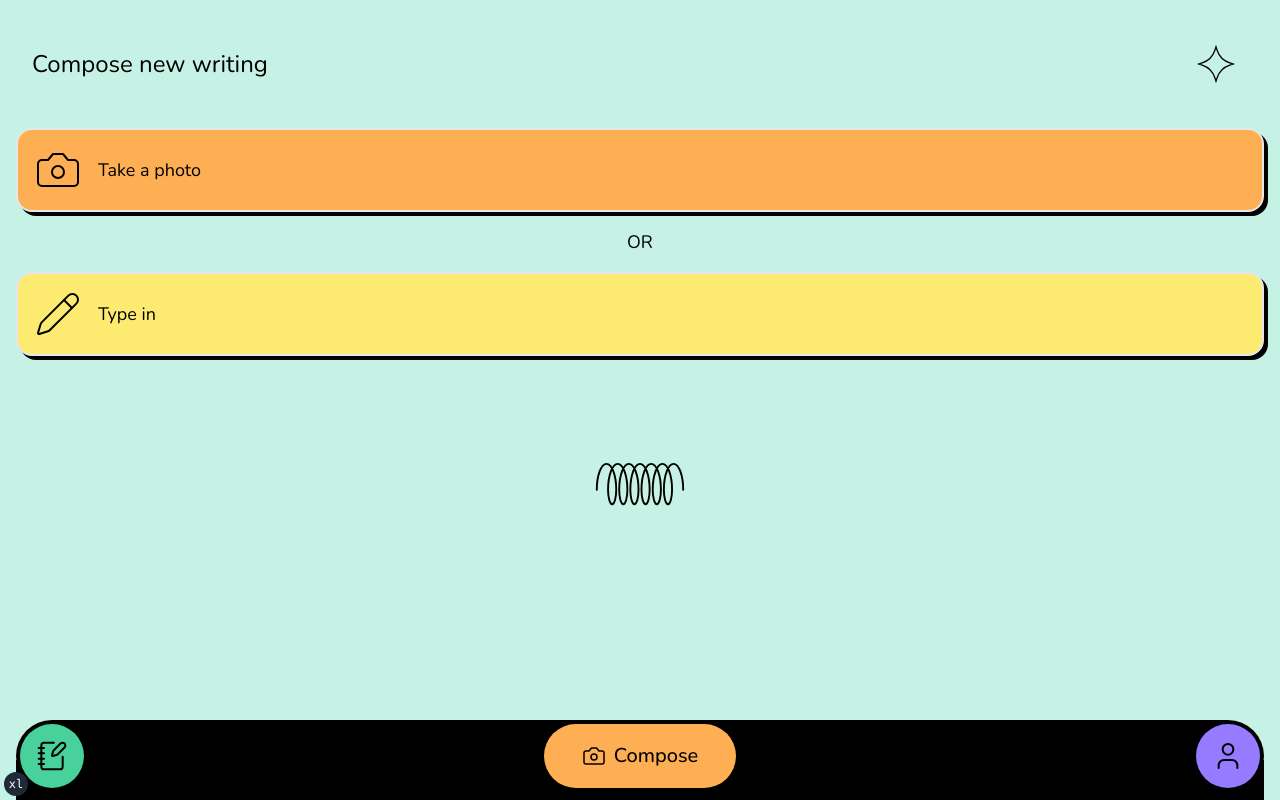
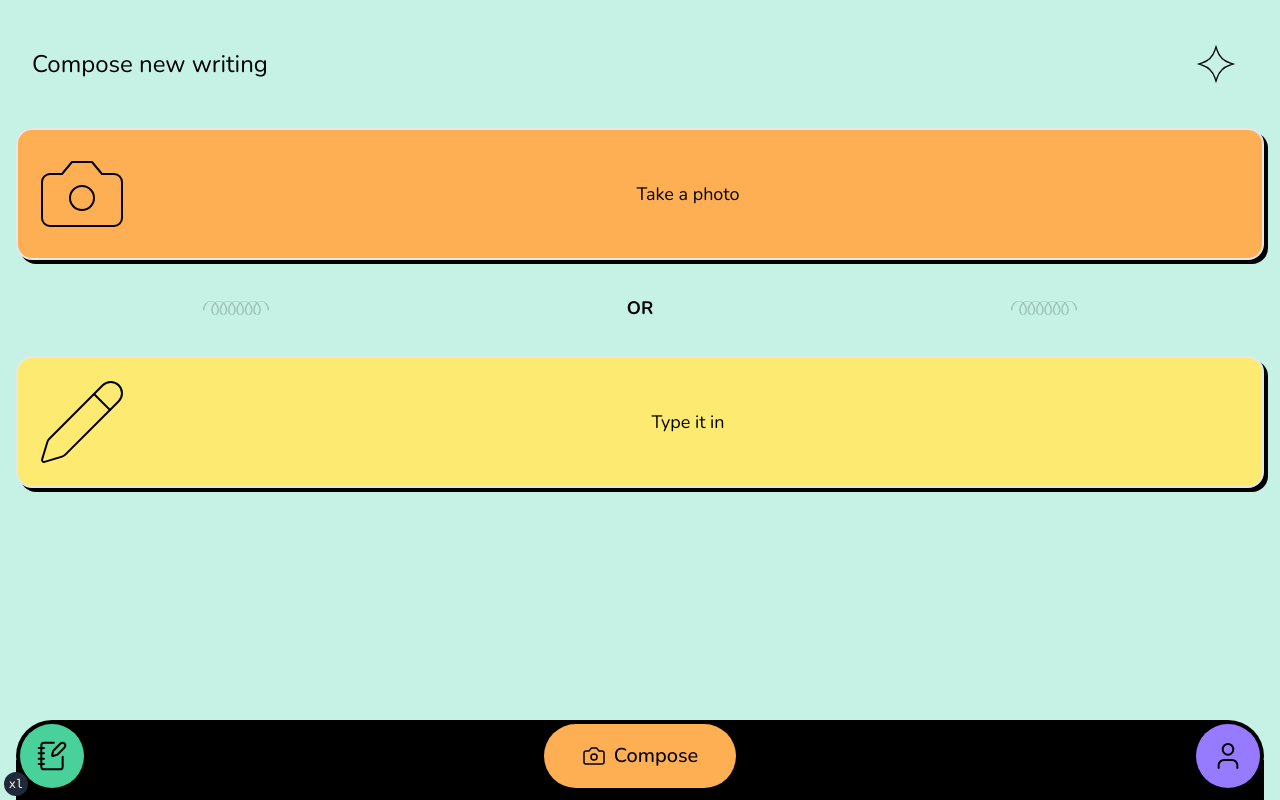
Before and after one commit to j-vanrav/markmywriting-next, a Next.js app: page / in a window 1280 px wide. Built offline with nearby package versions, Linux system fonts and the light colour scheme.

Commit message:
compose page ui

```diff
--- a/app/page.tsx
+++ b/app/page.tsx
@@ -514,7 +514,7 @@ function SelectCardPage({
       )}
     >
       <div className="flex flex-row justify-between items-center p-4 gap-4">
-        <h1 className="text-2xl mr-auto">Your Writing</h1>
+        <h1 className="text-2xl mr-auto">Your writing</h1>
         <Button
           onClick={() => setShowFilters((p) => !p)}
           className="rounded-2xl bg-white size-12 flex flex-row items-center justify-center"
@@ -929,31 +929,45 @@ function ComposePage({
         />
       </div>
       <Button
-        className="p-4 border-2 bg-nborange rounded-2xl text-black flex flex-row gap-4 w-full"
+        className="p-4 border-2 bg-nborange rounded-2xl text-black flex flex-row gap-4 justify-between w-full"
         onClick={() => {}}
         disabled={disabled}
       >
-        <Camera absoluteStrokeWidth strokeWidth={1} className="size-12" />
+        <Camera absoluteStrokeWidth strokeWidth={0.5} className="size-24" />
         <h2 className="text-lg">Take a photo</h2>
+        <div />
       </Button>
-      <div className="flex flex-row justify-center w-full">
-        <span className="text-lg">OR</span>
+      <div className="flex flex-row justify-around items-center w-full p-4">
+        <div className="scale-x-150">
+          <Image
+            src="/brutalist-elements/SVG/Frame-241.svg"
+            alt={"Shape 57"}
+            width={32}
+            height={32}
+            className="text-nborange fill-nborange rotate-90 scale-y-150 opacity-20"
+          />
+        </div>
+
+        <span className="text-lg font-bold">OR</span>
+        <div className="scale-x-150">
+          <Image
+            src="/brutalist-elements/SVG/Frame-241.svg"
+            alt={"Shape 57"}
+            width={32}
+            height={32}
+            className="text-nborange fill-nborange rotate-90 scale-y-150 opacity-20"
+          />
+        </div>
       </div>
       <Button
-        className="p-4 border-2 bg-nbyellow rounded-2xl text-black flex flex-row gap-4 w-full"
+        className="p-4 border-2 bg-nbyellow rounded-2xl text-black flex flex-row gap-4 justify-between w-full"
         onClick={() => {}}
         disabled={disabled}
       >
-        <Pencil absoluteStrokeWidth strokeWidth={1} className="size-12" />
-        <h2 className="text-lg">Type in</h2>
+        <Pencil absoluteStrokeWidth strokeWidth={0.5} className="size-24" />
+        <h2 className="text-lg">Type it in</h2>
+        <div />
       </Button>
-      <Image
-        src="/brutalist-elements/SVG/Frame-241.svg"
-        alt={"Shape 57"}
-        width={96}
-        height={96}
-        className="text-nborange fill-nborange rotate-90 mt-16"
-      />
     </div>
   );
 }
@@ -973,7 +987,7 @@ function ProfilePage({
       )}
     >
       <div className="flex flex-row justify-between items-center p-4 w-full">
-        <h1 className="text-2xl mr-auto">Your Profile</h1>
+        <h1 className="text-2xl mr-auto">Your profile</h1>
         <Image
           src="/brutalist-elements/SVG/Frame-79.svg"
           alt={"Shape 57"}
```
